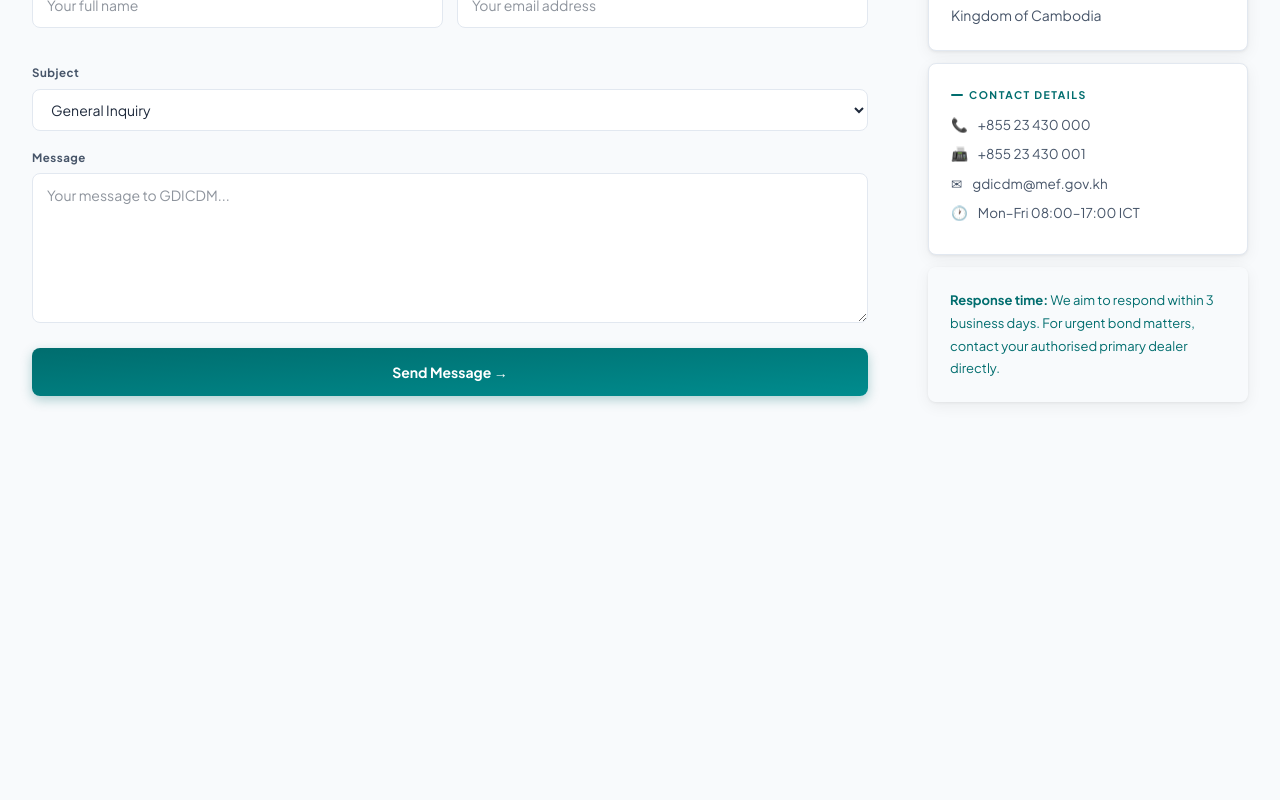
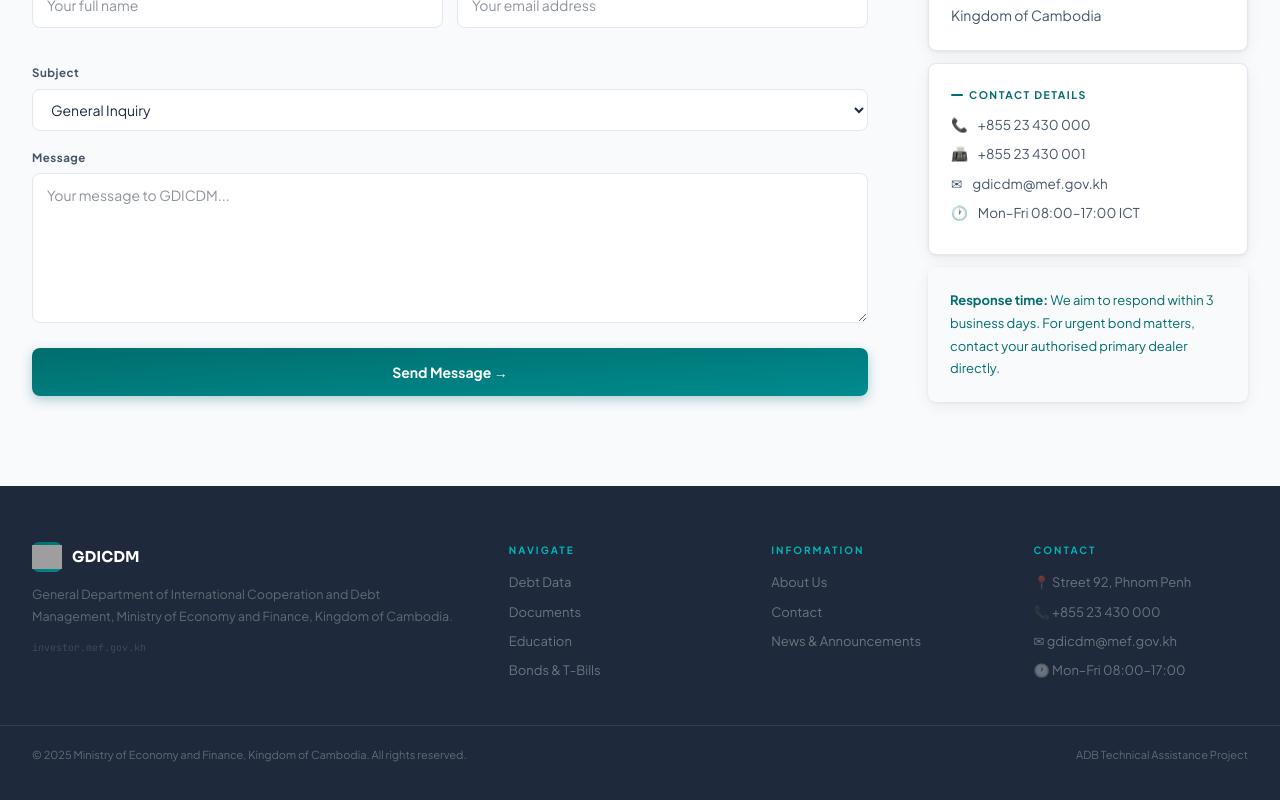
Before and after one commit to Pitou911/gdicdm-frontend, a React (Vite) app: page /contact in a window 1280 px wide. Shown: the part 500-1300 px from the top of the page. Before the commit the page ends 986 px from the top, so only its background shows below. Built offline with nearby package versions, Linux system fonts and the light colour scheme; grey boxes are pictures that could not be loaded.

Commit message:
add footer to application

```diff
--- a/src/App.jsx
+++ b/src/App.jsx
@@ -12,6 +12,7 @@ import Education from './pages/Education'
 import News from './pages/News'
 import Navbar from './components/Navbar'
 import NewsDetail from './pages/NewsDetail'
+import Footer from './components/Footer'
 
 export default function App() {
   return (
@@ -30,6 +31,7 @@ export default function App() {
         <Route path='/news' element={<News/>}/>
         <Route path='/news/:id' element={<NewsDetail/>}/>
       </Routes>
+      <Footer/>
       </BrowserRouter>
     </LanguageProvider>
   )
--- /dev/null
+++ b/src/components/Footer.jsx
@@ -0,0 +1,46 @@
+import { Link } from "react-router-dom";
+
+export default function Footer(){
+    return (
+        <footer className="bg-text text-white/50 pt-14 pb-7">
+            <div className="max-w-325 mx-auto px-8 grid grid-cols-[2fr_1fr_1fr_1fr] gap-12 mb-9">
+                <div>
+                    <div className="flex items-center gap-2.5 mb-3">
+                        <div className="w-7.5 h-7.5 bg-linear-to-br from-teal to-teal-2 rounded-[7px] flex items-center justify-center text-[14px]"><img src="/mef_logo.png" alt="GDI Logo" className="h-6" /></div>
+                        <div className="font-display text-[15px] font-bold text-white">GDICDM</div>
+                    </div>
+                    <div className="text-[12.5px] leading-[1.75] text-white/30 mb-3">
+                        General Department of International Cooperation and Debt Management, Ministry of Economy and Finance, Kingdom of Cambodia.
+                    </div>
+                    <div className="font-mono text-[10px] text-white/15">
+                        investor.mef.gov.kh
+                    </div>
+                </div>
+                <div>
+                    <div className="text-[10px] font-bold tracking-[2px] uppercase text-teal-3 mb-3.5">Navigate</div>
+                    <Link to='/debt' className="block text-[13px] text-white/35 mb-2 cursor-pointer transition-colors duration-150 hover:text-white/80">Debt Data</Link>
+                    <Link to='/documents' className="block text-[13px] text-white/35 mb-2 cursor-pointer transition-colors duration-150 hover:text-white/80">Documents</Link>
+                    <Link to='/education' className="block text-[13px] text-white/35 mb-2 cursor-pointer transition-colors duration-150 hover:text-white/80">Education</Link>
+                    <Link to='/bonds' className="block text-[13px] text-white/35 mb-2 cursor-pointer transition-colors duration-150 hover:text-white/80">Bonds &amp; T-Bills</Link>
+                </div>
+                <div>
+                    <div className="text-[10px] font-bold tracking-[2px] uppercase text-teal-3 mb-3.5">Information</div>
+                    <Link to='/about' className="block text-[13px] text-white/35 mb-2 cursor-pointer transition-colors duration-150 hover:text-white/80">About Us</Link>
+                    <Link to='/contact' className="block text-[13px] text-white/35 mb-2 cursor-pointer transition-colors duration-150 hover:text-white/80">Contact</Link>
+                    <Link to='/news' className="block text-[13px] text-white/35 mb-2 cursor-pointer transition-colors duration-150 hover:text-white/80">News &amp; Announcements</Link>
+                </div>
+                <div>
+                    <div className="text-[10px] font-bold tracking-[2px] uppercase text-teal-3 mb-3.5">Contact</div>
+                    <div className="text-[13px] text-white/35 mb-2">📍 Street 92, Phnom Penh</div>
+                    <div className="text-[13px] text-white/35 mb-2">📞 +855 23 430 000</div>
+                    <div className="text-[13px] text-white/35 mb-2">✉ gdicdm@mef.gov.kh</div>
+                    <div className="text-[13px] text-white/35 mb-2">🕐 Mon–Fri 08:00–17:00</div>
+                </div>
+            </div>
+            <div className="max-w-325 mx-auto px-8 py-5 border-t border-white/10 flex flex-col md:flex-row items-center justify-between gap-4 text-[11px] text-white/30">
+                <span>© 2025 Ministry of Economy and Finance, Kingdom of Cambodia. All rights reserved.</span>
+                <span>ADB Technical Assistance Project</span>
+            </div>
+        </footer>
+    )
+}
```
